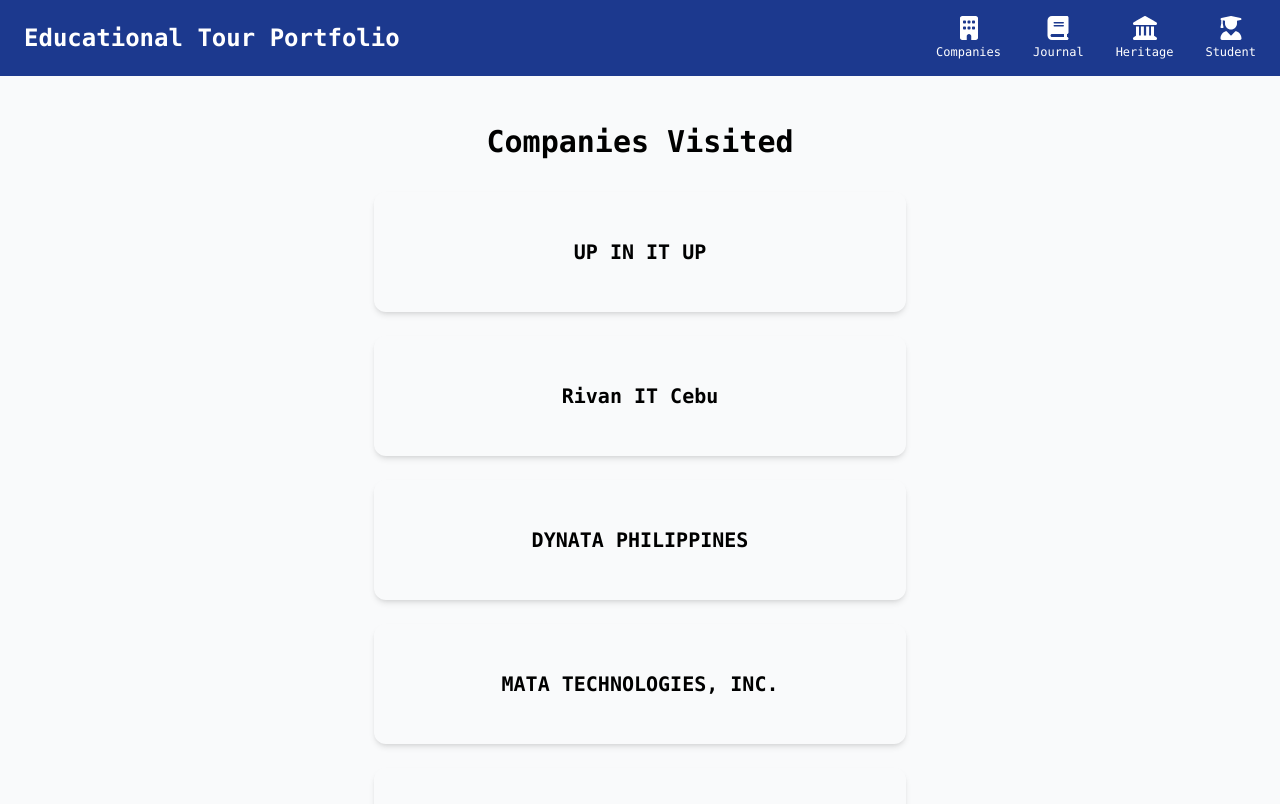
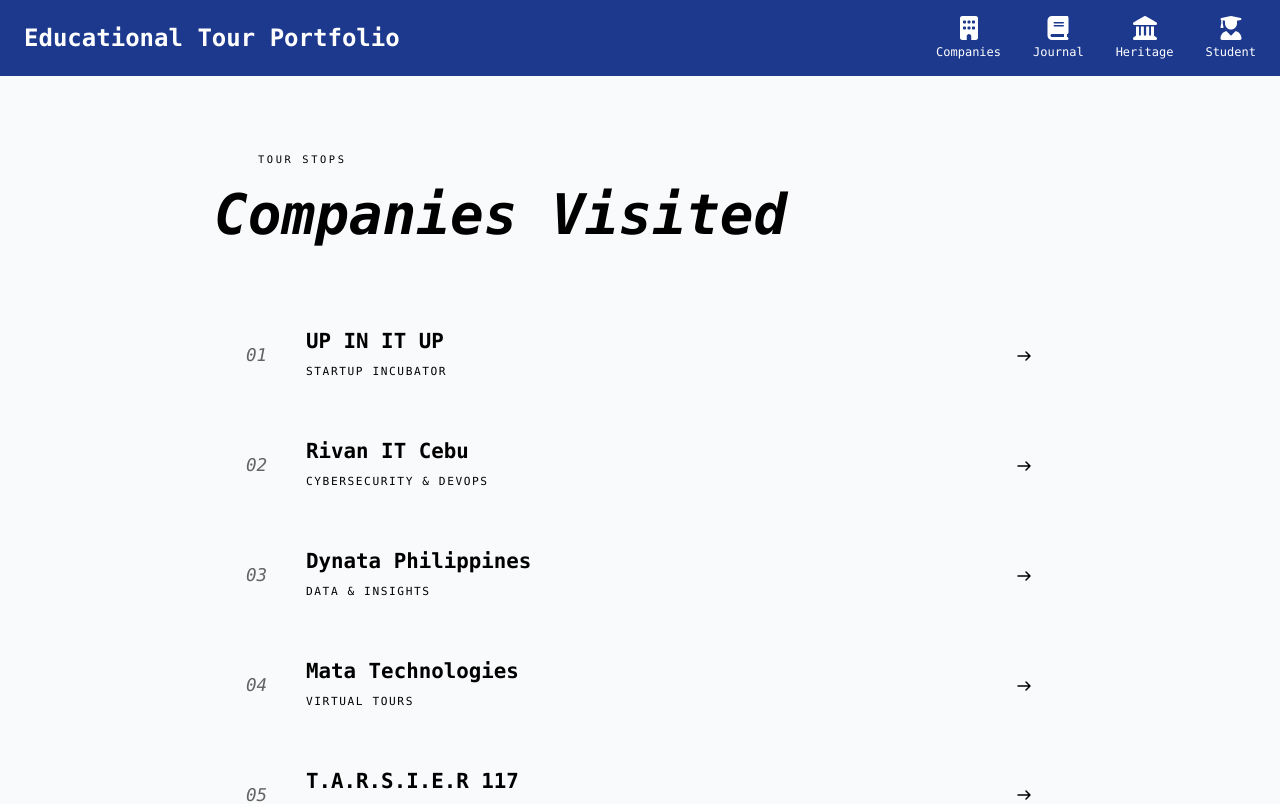
Before and after one commit to yanu-ops/educational-tour-portfolio, a React (Vite) app: page /company in a window 1280 px wide. Shown: the top 804 px of the page. Built offline with nearby package versions, Linux system fonts and the light colour scheme.

Commit message:
Enhance CompanyPage with new features and accessibility
Refactor CompanyPage component to enhance functionality and improve accessibility features.

```diff
--- a/src/pages/CompanyPage.jsx
+++ b/src/pages/CompanyPage.jsx
@@ -1,41 +1,51 @@
-import React, { useState } from "react";
+import React, { useState, useEffect, useRef } from "react";
 import Layout from "../components/Layout";
 import { motion, AnimatePresence } from "framer-motion";
 
 const companies = [
   {
     id: "1",
+    num: "01",
     name: "UP IN IT UP",
+    tag: "Startup Incubator",
     description:
       "CeBU InIT aims to nurture and support technology-based startups, particularly in information and communication technology, creative media, and innovation-driven industries.",
     photos: ["/images/UP/UP1.jpeg", "/images/UP/UP2.jpeg"],
   },
   {
     id: "2",
+    num: "02",
     name: "Rivan IT Cebu",
+    tag: "Cybersecurity & DevOps",
     description:
       "Rivan Cyber Institute empowers individuals to enter the IT industry, focusing on cutting-edge skill fields like CyberSecurity, Network Engineering, and DevOps to foster comprehensive skill development.",
     photos: ["/images/rivan/rivan1.jpeg", "/images/rivan/rivan2.jpeg"],
   },
   {
     id: "3",
-    name: "DYNATA PHILIPPINES",
+    num: "03",
+    name: "Dynata Philippines",
+    tag: "Data & Insights",
     description:
       "The Dynata Platform, an all-in-one solution for insights, activation, and measurement, leverages their robust data, innovative technology and more than 40 years of experience as a pioneer in consumer B2B insights.",
     photos: ["/images/dynata/dynata1.jpeg", "/images/dynata/dynata2.jpeg"],
   },
   {
     id: "4",
-    name: "MATA TECHNOLOGIES, INC.",
+    num: "04",
+    name: "Mata Technologies",
+    tag: "Virtual Tours",
     description:
-      "Mata Technologies is a homegrown provider of virtual tours for real estate in the Philippines.",
+      "Mata Technologies is a homegrown provider of virtual tours for real estate in the Philippines, pushing the boundaries of immersive digital property viewing.",
     photos: ["/images/mata/mata1.jpeg", "/images/mata/mata2.jpeg"],
   },
   {
     id: "5",
+    num: "05",
     name: "T.A.R.S.I.E.R 117",
+    tag: "Emergency Response",
     description:
-      "Telephone and Radio System, Integrated Emergency Resoponse, is a an emergency and response and disasters management unit established by the Provincial Government of Bohol.",
+      "Telephone and Radio System, Integrated Emergency Response — an emergency response and disaster management unit established by the Provincial Government of Bohol.",
     photos: ["/images/tr/tr1.jpeg", "/images/tr/tr2.jpeg"],
   },
 ];
@@ -43,78 +53,196 @@
 const CompanyPage = () => {
   const [activeId, setActiveId] = useState(null);
   const activeCompany = companies.find((c) => c.id === activeId);
+  const closeBtnRef = useRef(null);
+
+  /* Escape key */
+  useEffect(() => {
+    if (!activeId) return;
+    const h = (e) => { if (e.key === "Escape") setActiveId(null); };
+    window.addEventListener("keydown", h);
+    return () => window.removeEventListener("keydown", h);
+  }, [activeId]);
+
+  /* Auto-focus close btn */
+  useEffect(() => {
+    if (activeId && closeBtnRef.current) closeBtnRef.current.focus();
+  }, [activeId]);
 
   return (
     <Layout>
-      <div className="p-8 flex flex-col items-center">
-        <h1 className="text-3xl font-bold mb-8 text-center">Companies Visited</h1>
+      <div style={{ maxWidth: "900px", margin: "0 auto", padding: "60px 24px" }}>
 
-        {/* Cards */}
-        <div className="flex flex-col items-center gap-6 w-full">
-          {companies.map((company) => (
-            <motion.div
+        {/* ── Page header ── */}
+        <div style={{ marginBottom: "56px" }}>
+          <p style={{ color: "var(--c-gold)", fontSize: "0.65rem", letterSpacing: "0.25em", textTransform: "uppercase", display: "flex", alignItems: "center", gap: "12px", marginBottom: "16px" }}>
+            <span style={{ display: "block", width: "32px", height: "1px", background: "var(--c-gold)" }} />
+            Tour Stops
+          </p>
+          <h1
+            className="font-display"
+            style={{ fontSize: "clamp(2rem, 5vw, 3.5rem)", fontWeight: 600, fontStyle: "italic", color: "var(--c-white)", lineHeight: 1.1 }}
+          >
+            Companies Visited
+          </h1>
+        </div>
+
+        {/* ── Company list ── */}
+        <div style={{ display: "flex", flexDirection: "column", gap: "1px", background: "var(--c-border)" }}>
+          {companies.map((company, i) => (
+            <motion.button
               key={company.id}
+              layoutId={company.id}
               onClick={() => setActiveId(company.id)}
-              className="cursor-pointer rounded-xl shadow-md p-6
-                         flex items-center justify-center text-center
-                         transition-colors duration-300"
-              style={{ width: "45%", minWidth: "300px", height: "120px" }}
-              whileHover={{
-                scale: 1.03,
-                boxShadow: "0px 10px 20px rgba(0,0,0,0.2)",
-                backgroundColor: "#1E3A8A", // Tailwind blue-800
-                color: "#ffffff", // text white
+              role="button"
+              aria-label={`View details for ${company.name}`}
+              initial={{ opacity: 0, y: 16 }}
+              animate={{ opacity: 1, y: 0 }}
+              transition={{ delay: i * 0.08 }}
+              style={{
+                background: "var(--c-surface)",
+                border: "none",
+                padding: "28px 32px",
+                display: "flex",
+                alignItems: "center",
+                gap: "24px",
+                cursor: "pointer",
+                textAlign: "left",
+                width: "100%",
               }}
-              layout
-              layoutId={company.id} // must match expanded card
+              whileHover={{ backgroundColor: "#141d30" }}
             >
-              <h2 className="text-xl font-semibold truncate">{company.name}</h2>
-            </motion.div>
+              {/* Number */}
+              <span
+                className="font-display"
+                style={{ fontSize: "1.1rem", color: "var(--c-gold-dim)", fontStyle: "italic", minWidth: "36px", opacity: 0.6 }}
+              >
+                {company.num}
+              </span>
+
+              {/* Name + tag */}
+              <div style={{ flex: 1 }}>
+                <span
+                  className="font-display"
+                  style={{ display: "block", fontSize: "1.3rem", fontWeight: 600, color: "var(--c-white)", lineHeight: 1.2, marginBottom: "4px" }}
+                >
+                  {company.name}
+                </span>
+                <span
+                  style={{ fontSize: "0.7rem", color: "var(--c-gold)", letterSpacing: "0.14em", textTransform: "uppercase" }}
+                >
+                  {company.tag}
+                </span>
+              </div>
+
+              {/* Arrow */}
+              <svg width="20" height="20" viewBox="0 0 20 20" fill="none" style={{ color: "var(--c-muted)", flexShrink: 0 }}>
+                <path d="M4 10h12M12 6l4 4-4 4" stroke="currentColor" strokeWidth="1.5" strokeLinecap="round" strokeLinejoin="round"/>
+              </svg>
+            </motion.button>
           ))}
         </div>
+      </div>
 
-        {/* Expanded Modal */}
+      {/* ── Modal ── */}
       <AnimatePresence>
         {activeCompany && (
           <>
-              {/* Dim background */}
             <motion.div
-                className="fixed inset-0 bg-black bg-opacity-40 z-40"
+              className="fixed inset-0 z-40"
+              style={{ background: "rgba(5,8,15,0.85)", backdropFilter: "blur(6px)" }}
               onClick={() => setActiveId(null)}
-                initial={{ opacity: 0 }}
-                animate={{ opacity: 0.4 }}
-                exit={{ opacity: 0 }}
-              />
-
-              {/* Expanded card */}
-              <motion.div
-                className="fixed inset-0 z-50 flex items-center justify-center p-4"
               initial={{ opacity: 0 }}
               animate={{ opacity: 1 }}
               exit={{ opacity: 0 }}
+              aria-hidden="true"
+            />
+
+            <motion.div
+              className="fixed inset-0 z-50"
+              style={{ display: "flex", alignItems: "center", justifyContent: "center", padding: "24px" }}
+              initial={{ opacity: 0 }}
+              animate={{ opacity: 1 }}
+              exit={{ opacity: 0 }}
+              role="dialog"
+              aria-modal="true"
+              aria-labelledby="company-modal-title"
             >
               <motion.div
-                  className="bg-white rounded-xl shadow-xl p-8 relative max-w-5xl w-full mx-4"
                 layoutId={activeCompany.id}
+                style={{
+                  background: "var(--c-surface)",
+                  border: "1px solid var(--c-border)",
+                  borderRadius: "4px",
+                  padding: "48px",
+                  maxWidth: "780px",
+                  width: "100%",
+                  maxHeight: "90vh",
+                  overflowY: "auto",
+                  position: "relative",
+                }}
               >
+                {/* Gold top bar */}
+                <div style={{ position: "absolute", top: 0, left: 0, right: 0, height: "2px", background: "linear-gradient(90deg, var(--c-gold), transparent)" }} />
+
+                {/* Close */}
                 <button
+                  ref={closeBtnRef}
                   onClick={() => setActiveId(null)}
-                    className="absolute top-4 right-4 text-blue-600 hover:underline text-lg"
+                  aria-label="Close"
+                  style={{
+                    position: "absolute",
+                    top: "20px",
+                    right: "20px",
+                    background: "none",
+                    border: "1px solid var(--c-border)",
+                    color: "var(--c-muted)",
+                    width: "32px",
+                    height: "32px",
+                    display: "flex",
+                    alignItems: "center",
+                    justifyContent: "center",
+                    cursor: "pointer",
+                    fontSize: "1rem",
+                    transition: "border-color 0.2s, color 0.2s",
+                    borderRadius: "2px",
+                  }}
+                  onMouseEnter={e => { e.currentTarget.style.borderColor = "var(--c-gold)"; e.currentTarget.style.color = "var(--c-gold)"; }}
+                  onMouseLeave={e => { e.currentTarget.style.borderColor = "var(--c-border)"; e.currentTarget.style.color = "var(--c-muted)"; }}
                 >
                   ✕
                 </button>
 
-                  <h2 className="text-4xl font-bold mb-6">{activeCompany.name}</h2>
-                  <p className="text-lg mb-10">{activeCompany.description}</p>
+                {/* Tag */}
+                <span style={{ display: "inline-block", fontSize: "0.65rem", color: "var(--c-gold)", letterSpacing: "0.2em", textTransform: "uppercase", marginBottom: "16px" }}>
+                  {activeCompany.tag}
+                </span>
 
+                {/* Title */}
+                <h2
+                  id="company-modal-title"
+                  className="font-display"
+                  style={{ fontSize: "clamp(1.8rem, 4vw, 2.8rem)", fontWeight: 600, fontStyle: "italic", color: "var(--c-white)", marginBottom: "20px", lineHeight: 1.1 }}
+                >
+                  {activeCompany.name}
+                </h2>
+
+                {/* Divider */}
+                <div style={{ width: "48px", height: "1px", background: "var(--c-gold)", marginBottom: "24px", opacity: 0.6 }} />
+
+                {/* Description */}
+                <p style={{ fontSize: "1rem", color: "rgba(232,226,213,0.75)", lineHeight: 1.8, marginBottom: "36px" }}>
+                  {activeCompany.description}
+                </p>
+
+                {/* Photos */}
                 {activeCompany.photos.length > 0 && (
-                    <div className="grid grid-cols-1 md:grid-cols-2 gap-6">
-                      {activeCompany.photos.map((photo, index) => (
+                  <div style={{ display: "grid", gridTemplateColumns: "repeat(auto-fit, minmax(220px, 1fr))", gap: "16px" }}>
+                    {activeCompany.photos.map((photo, idx) => (
                       <img
-                          key={index}
+                        key={idx}
                         src={photo}
-                          alt={`${activeCompany.name} ${index + 1}`}
-                          className="rounded-xl shadow-lg"
+                        alt={`${activeCompany.name} photo ${idx + 1}`}
+                        style={{ width: "100%", height: "200px", objectFit: "cover", borderRadius: "3px", display: "block", filter: "saturate(0.9)" }}
                       />
                     ))}
                   </div>
@@ -124,7 +252,6 @@
           </>
         )}
       </AnimatePresence>
-      </div>
     </Layout>
   );
 };
```
Lines whose indentation alone changed are shown as unchanged.
